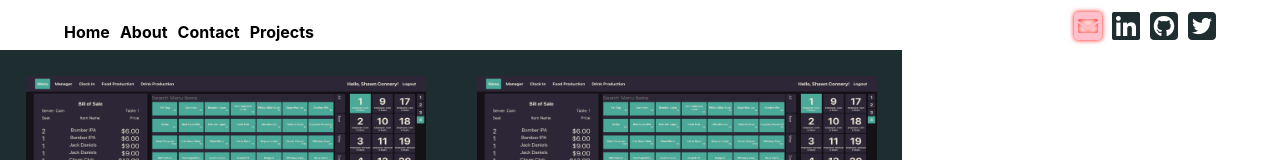
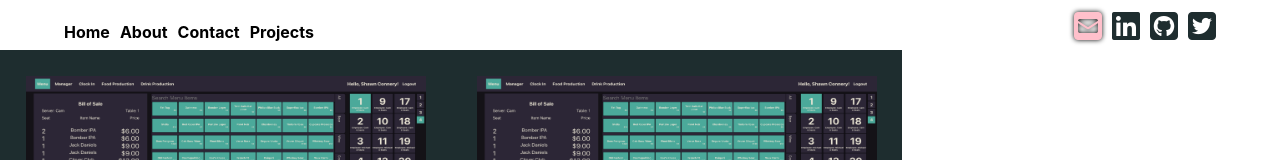
Before and after one commit to CamBrown101/personal-website, a React (Create React App) app: page /projects in a window 1280 px wide. In both pictures the pointer is over the link 1093 px from the left and 21 px from the top of the page. Shown: the top 160 px of the page. Built offline with nearby package versions, Linux system fonts and the light colour scheme.

Commit message:
Fix Nav hover

```diff
--- a/src/Components/Nav.scss
+++ b/src/Components/Nav.scss
@@ -59,7 +59,7 @@
     }
     .nav-contact:hover {
       color: $contact-hover;
-      text-shadow: 0 0 5px red;
+      text-shadow: 0 0 5px black;
     }
   }
 }
```
